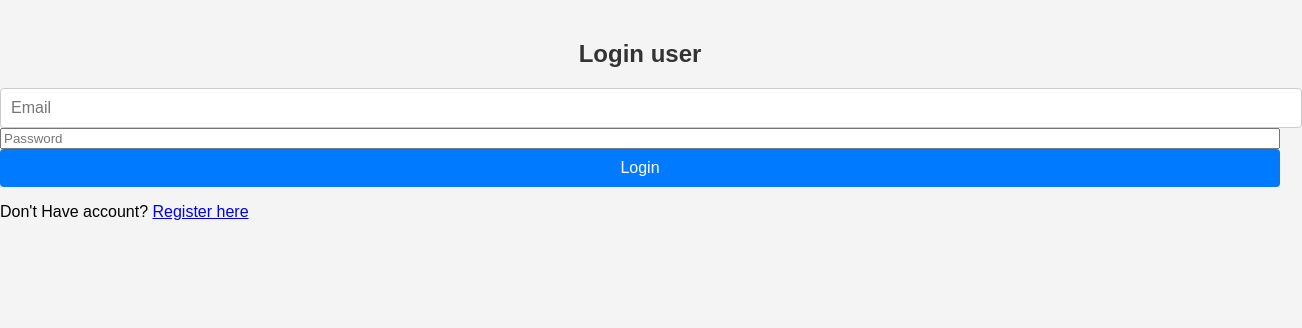
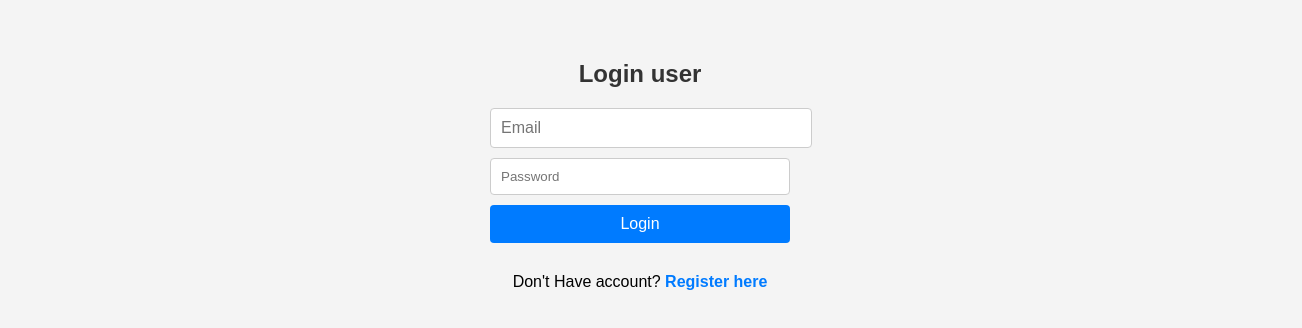
Before and after one commit to Kjangir1910/Activant_2, a React (Create React App) app: page / in a window 1280 px wide. Shown: the top 328 px of the page, 1302 px wide, since content can reach past the window. Built offline with nearby package versions, Linux system fonts and the light colour scheme.

Commit message:
Update App.css

```diff
--- a/src/App.css
+++ b/src/App.css
@@ -100,28 +100,75 @@ tr:hover {
 }
 
 .edit-btn {
-  background-color: #4CAF50; /* Green */
+  background-color: #4CAF50;
 }
 
 .delete-btn {
-  background-color: #f44336; /* Red */
+  background-color: #f44336;
 }
 .delete-btn:hover {
   background-color: #cc0000;
 }
 
-.pagination {
-  margin-top: 20px;
-  display: flex;
-  justify-content: center;
-  align-items: center;
+.loader {
+  border: 8px solid #f3f3f3;
+  border-top: 8px solid #3498db;
+  border-radius: 50%;
+  width: 40px;
+  height: 40px;
+  animation: spin 1s linear infinite;
+  margin: 20px auto;
 }
 
-.pagination button {
-  margin: 0 10px;
-  padding: 5px 10px;
+@keyframes spin {
+  0% { transform: rotate(0deg); }
+  100% { transform: rotate(360deg); }
 }
 
-.pagination span {
-  margin: 0 10px;
+.auth-container {
+  display: flex;
+  flex-direction: column;
+  align-items: center;
+  margin: 20px;
 }
+
+.auth-container form {
+  display: flex;
+  flex-direction: column;
+  width: 300px;
+  margin-bottom: 20px;
+}
+
+.auth-container input {
+  margin-bottom: 10px;
+  padding: 10px;
+  border: 1px solid #ccc;
+  border-radius: 4px;
+}
+
+.auth-container button {
+  padding: 10px;
+  background-color: #007bff;
+  color: white;
+  border: none;
+  border-radius: 4px;
+  cursor: pointer;
+}
+
+.auth-container button:hover {
+  background-color: #0056b3;
+}
+
+.auth-container p {
+  margin: 10px 0;
+}
+
+.auth-container p a {
+  color: #007bff;
+  text-decoration: none;
+  font-weight: bold;
+}
+
+.auth-container p a:hover {
+  text-decoration: underline;
+}
```
